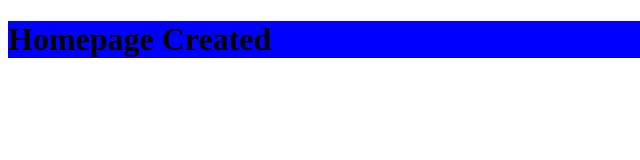
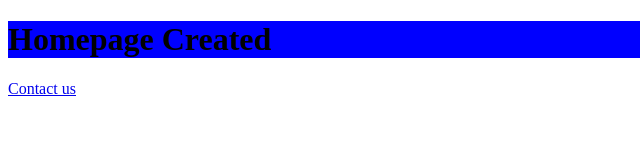
Before and after one commit to Mubarak-T/javascript, a plain HTML site: page index.html in a window 1280 px wide. Shown: the full height of the page, 0-640 px from the left. Drawn offline with Linux system fonts and the light colour scheme.

Commit message:
linked contact us page with homepage

```diff
--- a/index.html
+++ b/index.html
@@ -8,6 +8,7 @@
 </head>
 <body>
     <h1>Homepage Created</h1>
+    <a href="contact us.html">Contact us</a>
     <script src="script.js"></script>
 </body>
 </html>
```
